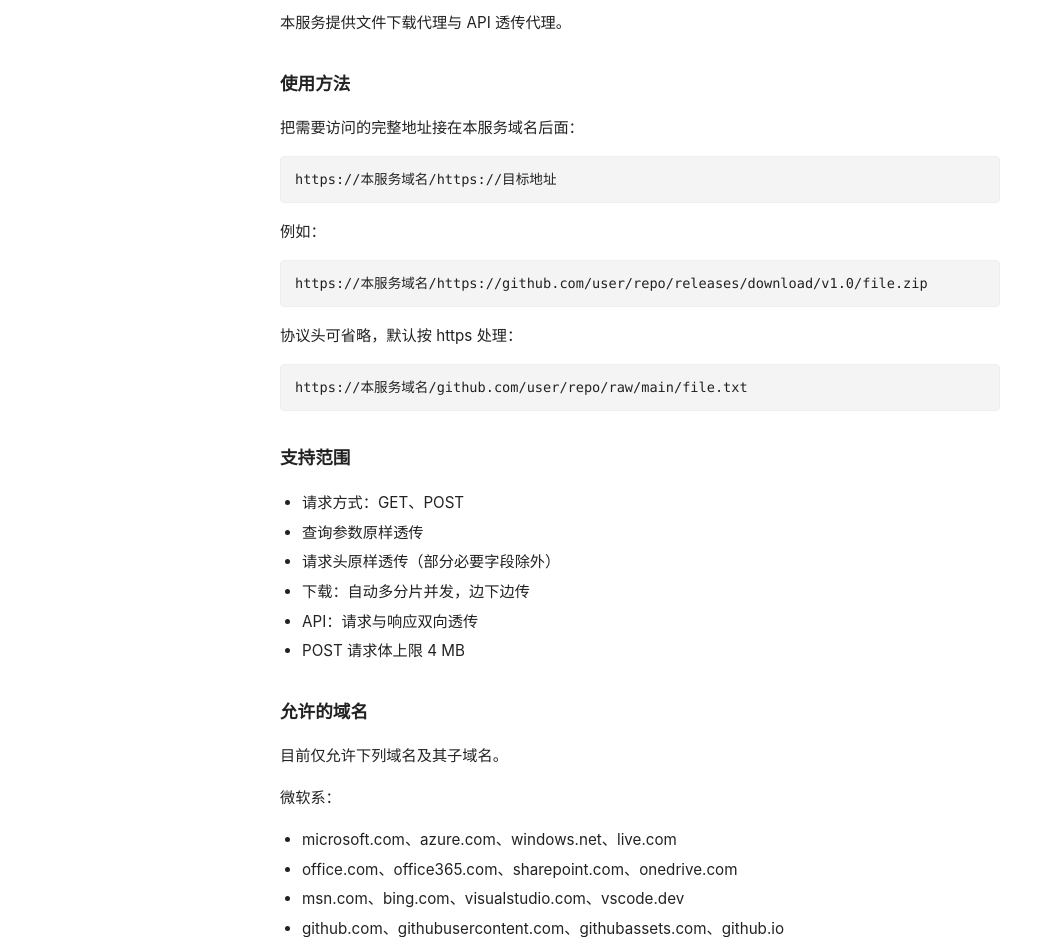
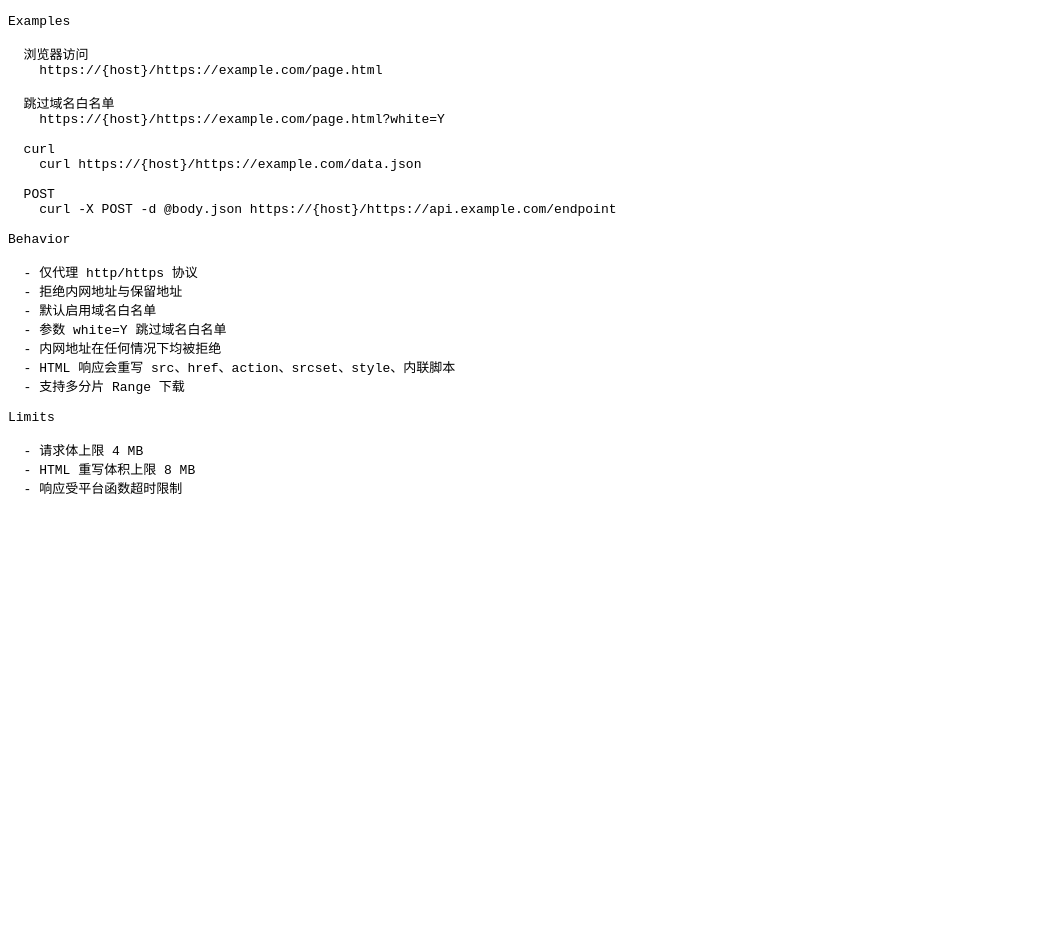
Before and after one commit to yingo-server/vercel-proxy, a website: page public/index.html in a window 1280 px wide. Shown: the part 104-1041 px from the top of the page, without its empty margins (0-1054 px from the left). After the commit the page ends 800 px from the top, so only its background shows below. Drawn offline with Linux system fonts and the light colour scheme.

Commit message:
docs: update public/index.html

```diff
--- a/public/index.html
+++ b/public/index.html
@@ -1,123 +1,47 @@
 <!DOCTYPE html>
 <html lang="zh-CN">
 <head>
-<meta charset="UTF-8">
-<meta name="viewport" content="width=device-width, initial-scale=1">
-<title>代理使用说明</title>
-<style>
-  body {
-    font-family: -apple-system, BlinkMacSystemFont, "Segoe UI", "PingFang SC", "Microsoft YaHei", sans-serif;
-    max-width: 720px;
-    margin: 48px auto;
-    padding: 0 20px;
-    line-height: 1.75;
-    color: #222;
-  }
-  h1 { font-size: 1.5em; font-weight: 600; margin-bottom: 24px; }
-  h2 { font-size: 1.1em; font-weight: 600; margin-top: 32px; }
-  p, li { font-size: 0.95em; }
-  code, pre {
-    font-family: ui-monospace, Menlo, Consolas, monospace;
-    background: #f4f4f4;
-    border-radius: 4px;
-  }
-  code { padding: 1px 5px; font-size: 0.88em; }
-  pre {
-    padding: 12px 14px;
-    overflow-x: auto;
-    font-size: 0.85em;
-    line-height: 1.55;
-    border: 1px solid #eee;
-  }
-  ul { padding-left: 22px; }
-  li { margin: 3px 0; }
-  hr { border: none; border-top: 1px solid #eee; margin: 32px 0; }
-  .note { color: #666; font-size: 0.9em; }
-</style>
+<meta charset="utf-8">
+<title>Proxy</title>
 </head>
 <body>
+<pre>
+HTTP Proxy
 
-<h1>代理使用说明</h1>
+Endpoint
 
-<p>本服务提供文件下载代理与 API 透传代理。</p>
+  GET  /{URL}
+  POST /{URL}
 
-<h2>使用方法</h2>
+Examples
 
-<p>把需要访问的完整地址接在本服务域名后面：</p>
+  浏览器访问
+    https://{host}/https://example.com/page.html
 
-<pre>https://本服务域名/https://目标地址</pre>
+  跳过域名白名单
+    https://{host}/https://example.com/page.html?white=Y
 
-<p>例如：</p>
+  curl
+    curl https://{host}/https://example.com/data.json
 
-<pre>https://本服务域名/https://github.com/user/repo/releases/download/v1.0/file.zip</pre>
+  POST
+    curl -X POST -d @body.json https://{host}/https://api.example.com/endpoint
 
-<p>协议头可省略，默认按 https 处理：</p>
+Behavior
 
-<pre>https://本服务域名/github.com/user/repo/raw/main/file.txt</pre>
+  - 仅代理 http/https 协议
+  - 拒绝内网地址与保留地址
+  - 默认启用域名白名单
+  - 参数 white=Y 跳过域名白名单
+  - 内网地址在任何情况下均被拒绝
+  - HTML 响应会重写 src、href、action、srcset、style、内联脚本
+  - 支持多分片 Range 下载
 
-<h2>支持范围</h2>
+Limits
 
-<ul>
-  <li>请求方式：GET、POST</li>
-  <li>查询参数原样透传</li>
-  <li>请求头原样透传（部分必要字段除外）</li>
-  <li>下载：自动多分片并发，边下边传</li>
-  <li>API：请求与响应双向透传</li>
-  <li>POST 请求体上限 4 MB</li>
-</ul>
-
-<h2>允许的域名</h2>
-
-<p>目前仅允许下列域名及其子域名。</p>
-
-<p>微软系：</p>
-<ul>
-  <li>microsoft.com、azure.com、windows.net、live.com</li>
-  <li>office.com、office365.com、sharepoint.com、onedrive.com</li>
-  <li>msn.com、bing.com、visualstudio.com、vscode.dev</li>
-  <li>github.com、githubusercontent.com、githubassets.com、github.io</li>
-  <li>blob.core.windows.net</li>
-</ul>
-
-<p>Google 系：</p>
-<ul>
-  <li>google.com、googleapis.com、gstatic.com、googlevideo.com</li>
-  <li>youtube.com、ytimg.com、ggpht.com、googleusercontent.com</li>
-  <li>gvt1.com、gvt2.com、gvt3.com</li>
-  <li>blogspot.com、blogger.com、android.com</li>
-</ul>
-
-<h2>限制</h2>
-
-<ul>
-  <li>禁止访问内网地址</li>
-  <li>POST 请求体超过 4 MB 将被拒绝</li>
-  <li>大文件上传请先上传到网盘或对象存储，再提供链接</li>
-  <li>单次请求最长执行时间约 280 秒</li>
-</ul>
-
-<h2>错误响应</h2>
-
-<p>所有错误以纯文本返回，两行：第一行中文，第二行英文。</p>
-
-<pre>请求体过大，超过 4 MB 限制，请先上传成文件再提供链接
-Payload too large, exceeds 4 MB limit. Please upload the file first and provide a link.</pre>
-
-<h2>示例</h2>
-
-<p>下载文件：</p>
-
-<pre>curl -O https://本服务域名/https://github.com/user/repo/releases/download/v1.0/file.zip</pre>
-
-<p>调用 API：</p>
-
-<pre>curl -X POST https://本服务域名/https://api.github.com/repos/user/repo/issues \
-  -H "Content-Type: application/json" \
-  -d '{"title":"hello"}'</pre>
-
-<hr>
-
-<p class="note">本服务仅供个人使用。</p>
-
+  - 请求体上限 4 MB
+  - HTML 重写体积上限 8 MB
+  - 响应受平台函数超时限制
+</pre>
 </body>
 </html>
```
